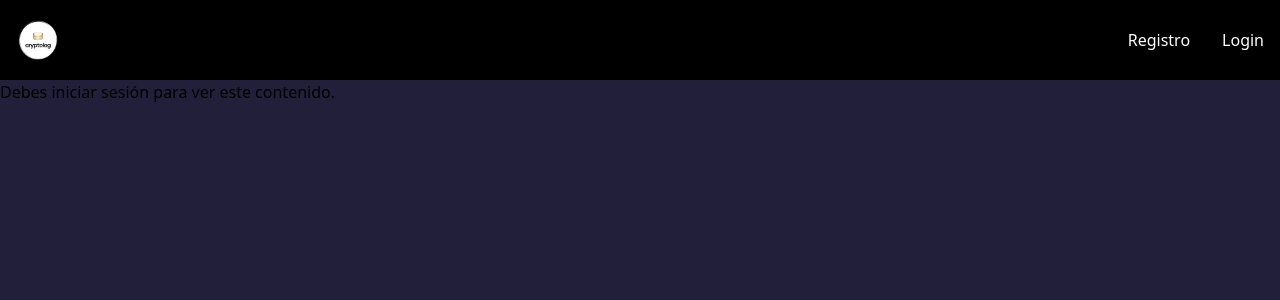
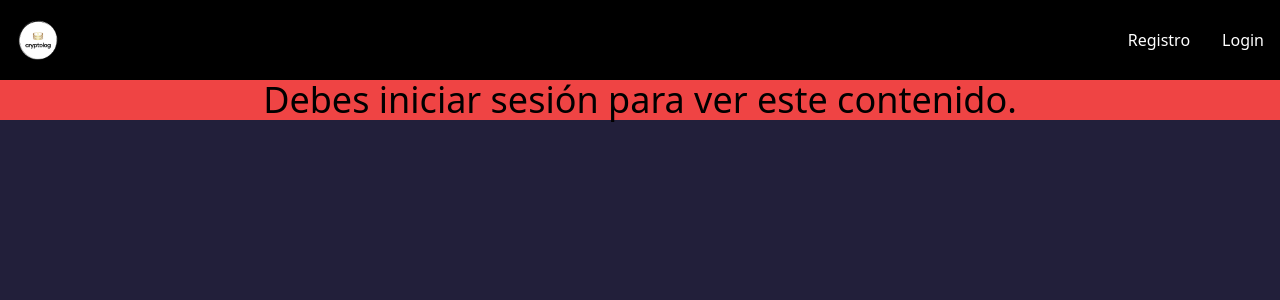
Before and after one commit to DevDesiree/PE11-CryptoLog_FrontEnd, a React (Vite) app: page /profile in a window 1280 px wide. Shown: the top 300 px of the page. Built offline with nearby package versions, Linux system fonts and the light colour scheme; no server answers.

Commit message:
Edited styles message autentication on UserProfile

```diff
--- a/src/components/pages/UserProfile.jsx
+++ b/src/components/pages/UserProfile.jsx
@@ -68,7 +68,7 @@ const UserProfile = ({ isAuthenticated }) => {
             {isAuthenticated ? (
                 <div>
                     <h1 className="text-center text-3xl text-white rounded-lg p-6 ">Editar Mi Perfil</h1>
-                    <form onSubmit={handleSubmit} className="max-w-5xl mx-auto rounded-lg p-6  shadow-2xl sm:rounded-3xl border-gray-600 my-7 flex flex-col items-center">
+                    <form onSubmit={handleSubmit} className="max-w-5xl mx-auto rounded-lg p-6 bg-gray-800 shadow-2xl sm:rounded-3xl border-gray-600 my-7 flex flex-col items-center">
                         <div className="flex flex-col sm:flex-row w-full">
                             <div className="flex flex-col w-full sm:w-1/2 pr-10 items-center mb-8 sm:mb-0">
                                 <h2 className="text-center text-xl text-white mb-5">Tu Avatar</h2>
@@ -89,13 +89,12 @@ const UserProfile = ({ isAuthenticated }) => {
                                 </div>
                             </div>
                         </div>
-                        <button type="submit" className="text-white bg-gradient-to-r from-indigo-600 from-10% via-blue-500 to-90% to-sky-500 via-60% hover:bg-blue-800 focus:ring-4 focus:outline-none focus:ring-blue-300 font-medium rounded-lg text-sm px-6 py-3.5 mt-5">Actualizar</button>
+                        <button type="submit" className="text-white bg-gradient-to-r from-indigo-600 from-10% via-blue-500 to-90% to-sky-500 via-60% hover:bg-blue-800 focus:ring-4 focus:outline-none focus:ring-blue-300 font-medium rounded-lg text-sm px-6 py-3.5 mt-5">Actualizar Perfil</button>
                     </form>
                 </div>
             ) : (
                 <div>
-                    <h1>Debes iniciar sesión para ver este contenido.</h1>
-                    {/* Se podria redirigir a otra vista */}
+                    <h1 className='text-center text-4xl bg-red-500'>Debes iniciar sesión para ver este contenido.</h1>
                 </div>
             )}
         </div>
```
